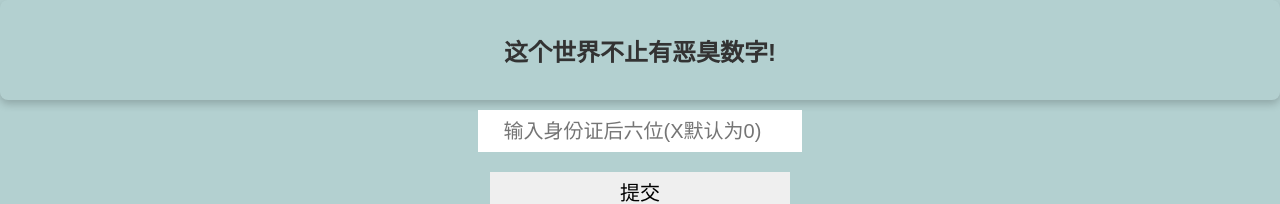
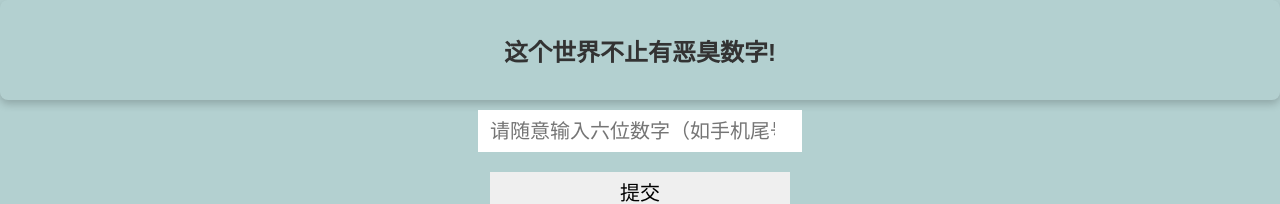
Before and after one commit to liujunhong2/nothing-demo, a plain HTML site: page index.html in a window 1280 px wide. Shown: the top 204 px of the page. Drawn offline with Linux system fonts and the light colour scheme.

Commit message:
Update index.html

```diff
--- a/index.html
+++ b/index.html
@@ -46,7 +46,7 @@
         这个世界不止有恶臭数字!
     </div>
 
-    <input id="num" placeholder="输入身份证后六位(X默认为0)" type="number"><br>
+    <input id="num" placeholder="请随意输入六位数字（如手机尾号后六位）" type="number"><br>
     <button id="submit">提交</button><br>
     <input id="query" placeholder="输入目标数值" type="number">
     <div id="result"></div>
```
